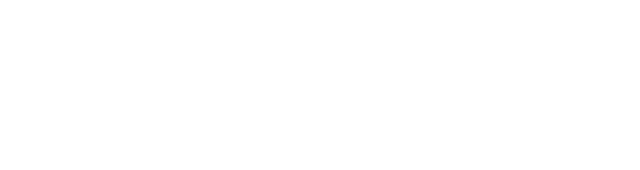
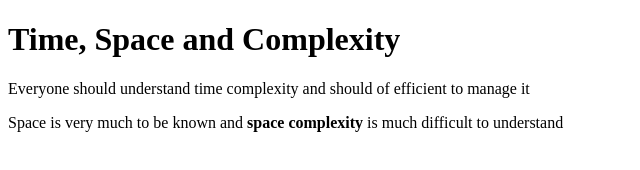
Before and after one commit to acciojob/time-and-space-complexity-ANJ-NISH, a website: page main.html in a window 1280 px wide. Shown: the whole page, without its empty margins (0-640 px from the left). Drawn offline with Linux system fonts and the light colour scheme.

Commit message:
created a submission

```diff
--- a/main.html
+++ b/main.html
@@ -3,14 +3,12 @@
 <html>
 
 <head>
-	<link rel="stylesheet" href="styles.css">
 </head>
 
 <body>
-	<!-- the entire body must be written by student -->
-    <script type="text/javascript" src="./script.js">
-</script>
-
+	<h1>Time, Space and Complexity</h1>
+	<p>Everyone should understand time complexity and should of efficient to manage it</p>
+	<p>Space is very much to be known and <b>space complexity</b> is much difficult to understand</p>
 </body>
 
 </html>
```
